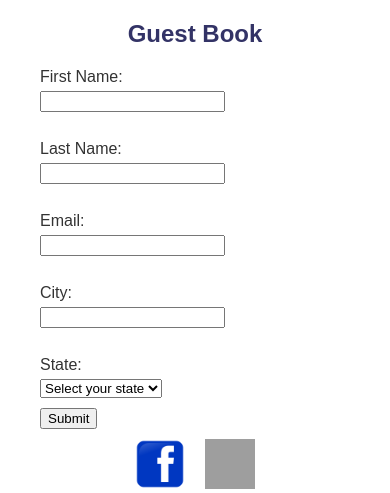
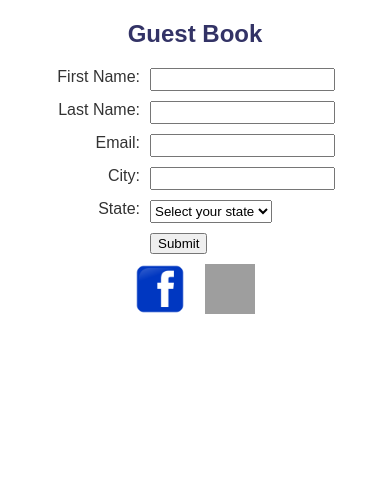
Before and after one commit to vattanaeang/TuftsCS120, a PHP site: page /me_two.html in a window 390 px wide. Shown: the part 2391-2884 px from the top of the page. After the commit the page ends 2705 px from the top, so only its background shows below. Run offline with PHP 8.4, Linux system fonts and the light colour scheme; grey boxes are pictures that could not be loaded.

Commit message:
final product for part 1 of assignment 3

```diff
--- a/style.css
+++ b/style.css
@@ -98,6 +98,12 @@ label {
         padding: 10px;
     }
 
+    .centered li {
+    text-align: left;
+    margin-left: 40px;
+
+    }
+
     .food {
         flex-direction: column;
         align-items: center;
@@ -125,13 +131,13 @@ label {
     }
 
     .row {
-        flex-direction: column;
-        align-items: flex-start;
+
+        text-align: right;
     }
 
     label {
-        width: auto;
-        text-align: left;
+
+        text-align: right;
         margin-bottom: 5px;
     }
 
@@ -140,7 +146,8 @@ label {
     }
 
     .submit-button .spacer {
-        display: none;
+       margin-right:10px;
+        width: 100px;
     }
 
     .guestbook-form {
```
